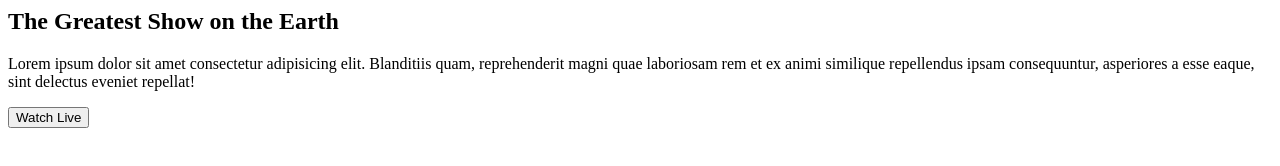
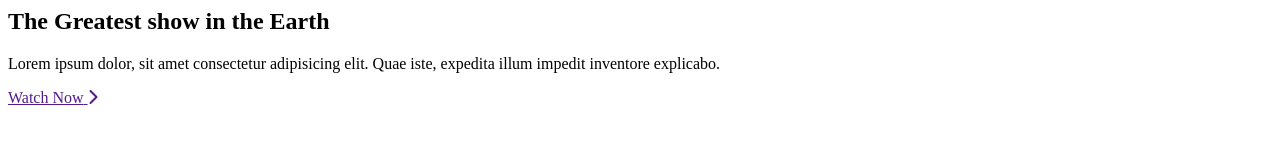
Before and after one commit to hamzamain/football-world-cup-2022, a plain HTML site: page index.html in a window 1280 px wide. Drawn offline with Linux system fonts and the light colour scheme.

Commit message:
first code

```diff
--- a/index.html
+++ b/index.html
@@ -3,6 +3,12 @@
     <meta charset="UTF-8" />
     <meta http-equiv="X-UA-Compatible" content="IE=edge" />
     <meta name="viewport" content="width=device-width, initial-scale=1.0" />
+    <!-- font awsome -->
+    <script
+      src="https://kit.fontawesome.com/ed53d40cb3.js"
+      crossorigin="anonymous"
+    ></script>
+    <!-- font awsome -->
     <!-- stylesheet -->
     <link rel="stylesheet" href="css/style.css" />
     <!-- stylesheet -->
@@ -17,16 +23,20 @@
     <main>
       <section>
         <div class="container">
-          <div class="main-header-info">
-            <h1>The Greatest Show on the Earth</h1>
-            <p>
-              Lorem ipsum dolor sit amet consectetur adipisicing elit.
-              Blanditiis quam, reprehenderit magni quae laboriosam rem et ex
-              animi similique repellendus ipsam consequuntur, asperiores a esse
-              eaque, sint delectus eveniet repellat!
+          <div class="sub-container">
+            <h1 class="header">The Greatest show in the Earth</h1>
+            <p class="details">
+              Lorem ipsum dolor, sit amet consectetur adipisicing elit. Quae
+              iste, expedita illum impedit inventore explicabo.
             </p>
-            <button>Watch Live</button>
+            <a href="">
+              <div class="button">
+                <span>Watch Now</span>
+                <i class="fa-solid fa-chevron-right"></i>
+              </div>
+            </a>
           </div>
+          <div class="sub-container"></div>
         </div>
       </section>
     </main>
```
Also changed, not shown: images/cr7.png (added), images/playing.jpg (added).
